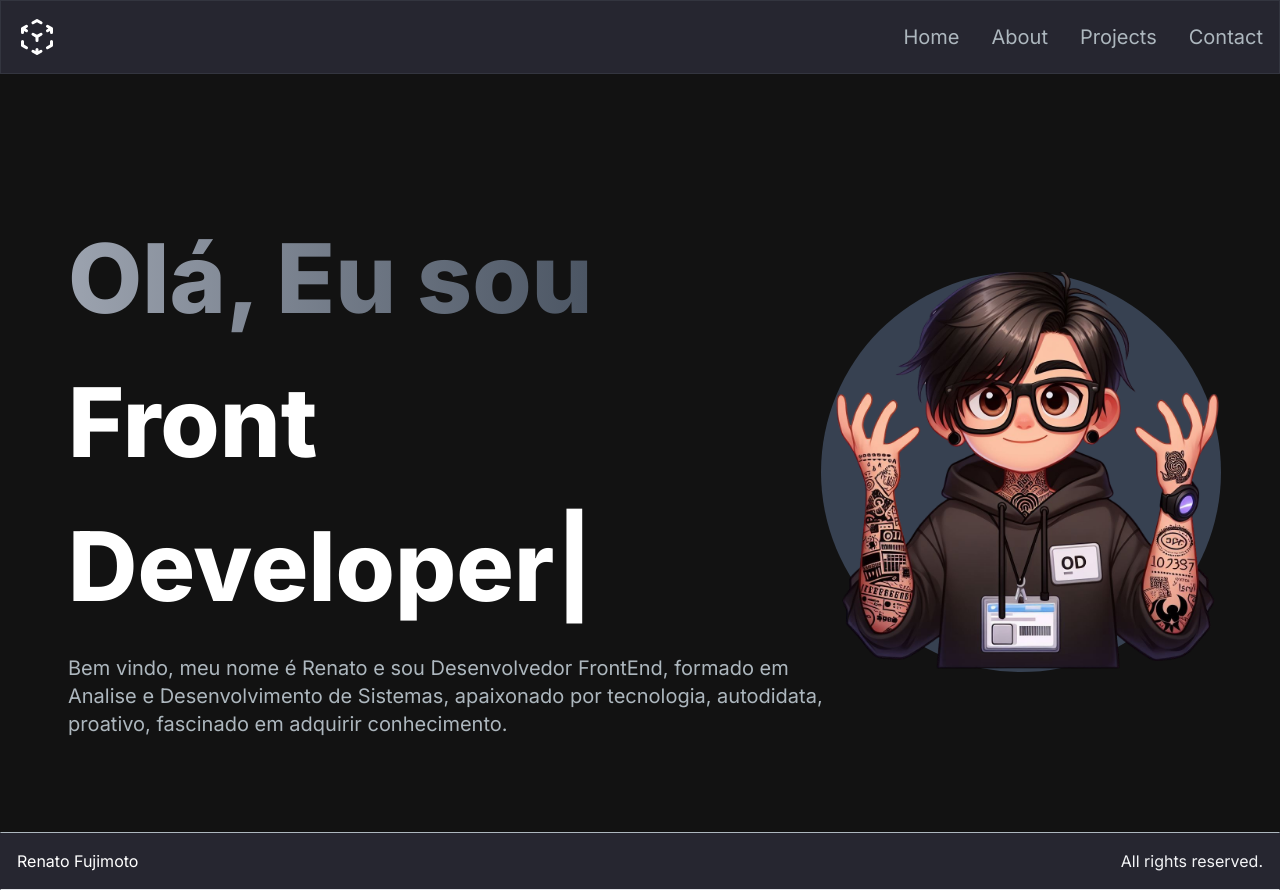
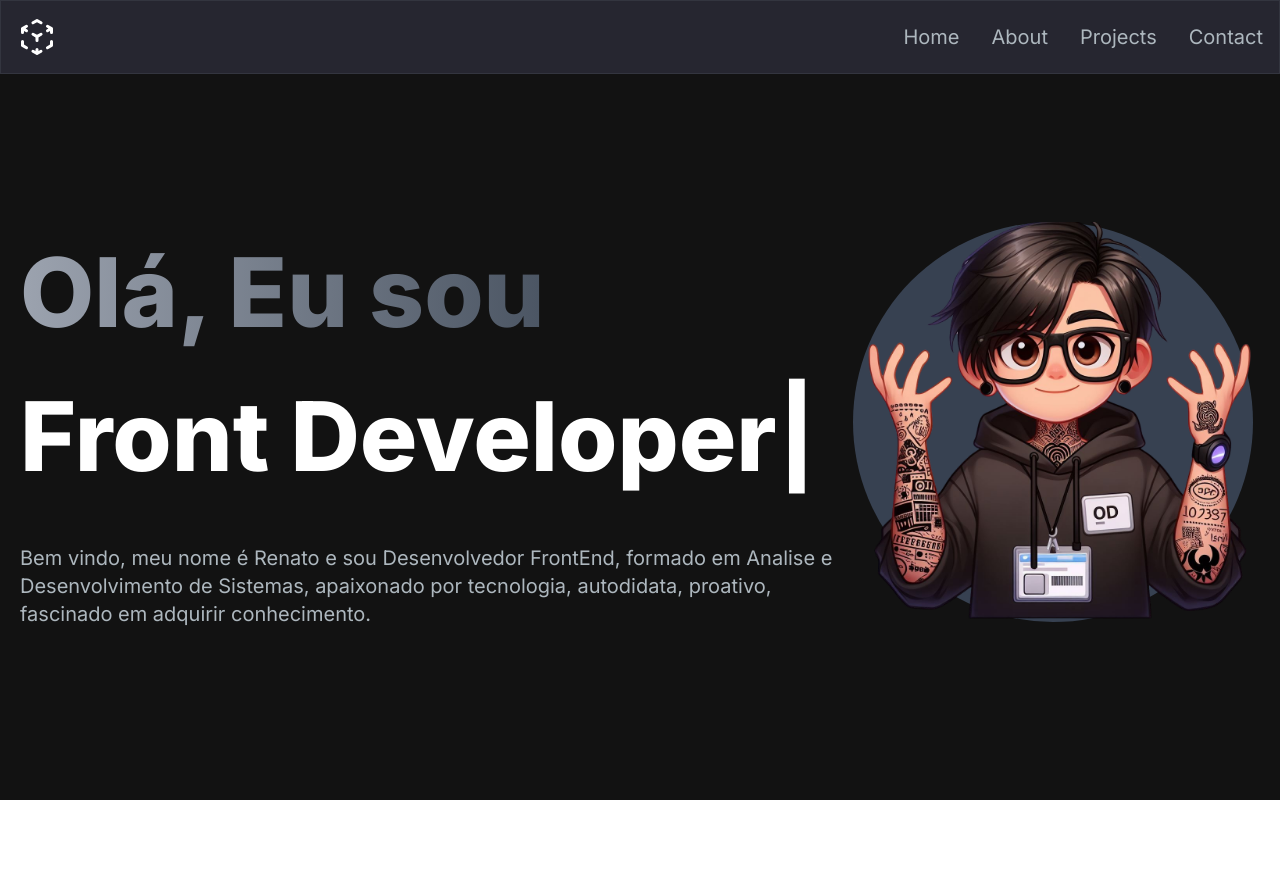
Before and after one commit to Renatofujimoto/portfolio-next, a Next.js app: page / in a window 1280 px wide. After the commit the page ends 800 px from the top, so only its background shows below. Built offline with nearby package versions, Linux system fonts and the light colour scheme.

Commit message:
remove footer the home page and up the image in contact page

```diff
--- a/app/about/page.tsx
+++ b/app/about/page.tsx
@@ -83,6 +83,7 @@ const TAB_DATA2: TabData[] = [
 
 const AboutSection: React.FC = () => {
   const [tab, setTab] = useState<string>("skills");
+  const [tab2, setTab2] = useState<string>("design");
   const [isPending, startTransition] = useTransition();
 
   const handleTabChange = (id: string) => {
@@ -176,7 +177,7 @@ const AboutSection: React.FC = () => {
                 </TabButton>
               </div>
               <div className="mt-8">
-                {TAB_DATA2.find((t) => t.id === tab)?.content}
+                {TAB_DATA2.find((t) => t.id === tab2)?.content}
               </div>
             </div>
           </div>
--- a/app/contact/page.tsx
+++ b/app/contact/page.tsx
@@ -13,7 +13,7 @@ const EmailSection: React.FC = () => {
           <div className="relative rounded-lg overflow-hidden bg-cover bg-no-repeat bg-[50%] bg-[url('/images/background.jpeg')] h-[500px]"></div>
           <div className="container mx-auto px-6 md:px-12 xl:px-32">
             <div className="text-center">
-              <div className="mt-[-110px] block rounded-lg bg-gray-500 px-6 py-1 shadow-[0_2px_15px_-3px_rgba(0,0,0,0.07),0_10px_20px_-2px_rgba(0,0,0,0.04)] backdrop-blur-[30px] dark:bg-[hsla(0,0%,5%,0.55)] dark:shadow-black/20 md:py-16 md:px-12">
+              <div className="mt-[-155px] block rounded-lg bg-gray-500 px-6 py-1 shadow-[0_2px_15px_-3px_rgba(0,0,0,0.07),0_10px_20px_-2px_rgba(0,0,0,0.04)] backdrop-blur-[30px] dark:bg-[hsla(0,0%,5%,0.55)] dark:shadow-black/20 md:py-16 md:px-12">
                 <h2 className=" text-5xl font-bold leading-tight tracking-tight text-[#fff]">
                   Entre em contato <br />
                   <span className="text-gray-400 dark:text-primary-400">
--- a/app/page.tsx
+++ b/app/page.tsx
@@ -4,10 +4,7 @@ import HomePage from "@/components/Home/Home";
 export default function Home() {
   return (
     <main className="flex min-h-screen flex-col bg-[#121212]">
-      <div className="container mt-20 mx-auto px-12 py-4">
-        <HomePage />
-      </div>
-      <Footer />
+      <HomePage />
     </main>
   );
 }
--- a/components/Footer/Footer.tsx
+++ b/components/Footer/Footer.tsx
@@ -2,7 +2,7 @@ import React from "react";
 
 const Footer = () => {
   return (
-    <footer className=" bg-[#262630] mt-4 footer border border-t-[#ADB7BE] border-l-transparent border-r-transparent text-white">
+    <footer className=" bg-[#121212] mt-4 footer border border-t-[#ADB7BE] border-l-transparent border-r-transparent text-white">
       <div className="container p-4 flex justify-between">
         <span>Renato Fujimoto</span>
         <p className="text-gray-100">All rights reserved.</p>
--- a/components/Home/Home.tsx
+++ b/components/Home/Home.tsx
@@ -9,15 +9,15 @@ import Footer from "../Footer/Footer";
 const HomePage = () => {
   return (
     <>
-      <section className="mt-36 lg:h-[560px] lg:py-10 mx-5 flex  flex-col justify-center">
-        <div className="grid grid-cols-1 lg:mb-20 sm:grid-cols-12">
+      <section className="lg:mt-36 sm:mt-14 lg:h-[560px] lg:py-10 mx-5 flex  flex-col justify-center">
+        <div className="grid grid-cols-1 mt-20 mb-20 lg:mb-20 sm:grid-cols-12">
           <motion.div
             initial={{ opacity: 0, scale: 0.5 }}
             animate={{ opacity: 1, scale: 1 }}
             transition={{ duration: 0.5 }}
             className="col-span-8 place-self-center text-center sm:text-left justify-self-start"
           >
-            <h2 className="text-white mb-4 text-3xl sm:text-5xl lg:text-8xl lg:leading-normal font-extrabold">
+            <h2 className="text-white my-4 text-3xl sm:text-5xl lg:text-8xl lg:leading-normal font-extrabold">
               <span className="text-transparent bg-clip-text bg-gradient-to-r from-gray-400 to-gray-600">
                 Olá, Eu sou
               </span>
@@ -36,7 +36,7 @@ const HomePage = () => {
                 repeat={Infinity}
               />
             </h2>
-            <p className="text-[#ADB7BE] my-4 text-base sm:text-lg lg:text-xl text-left">
+            <p className="text-[#ADB7BE] mt-9 my-4 text-base sm:text-lg lg:text-xl text-left">
               Bem vindo, meu nome é Renato e sou Desenvolvedor FrontEnd, formado
               em Analise e Desenvolvimento de Sistemas, apaixonado por
               tecnologia, autodidata, proativo, fascinado em adquirir
@@ -49,7 +49,7 @@ const HomePage = () => {
             transition={{ duration: 0.5 }}
             className="col-span-4 place-self-center my-4 lg:mt-0"
           >
-            <div className="rounded-full bg-gray-700 w-[250px] h-[250px] lg:w-[400px] lg:h-[400px] relative">
+            <div className="mt-3 rounded-full bg-gray-700 w-[250px] h-[250px] lg:w-[400px] lg:h-[400px] relative">
               <Image
                 src="/images/hero-image.png"
                 alt="hero image"
```
